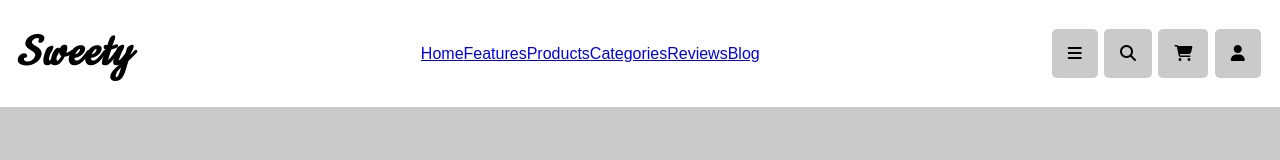
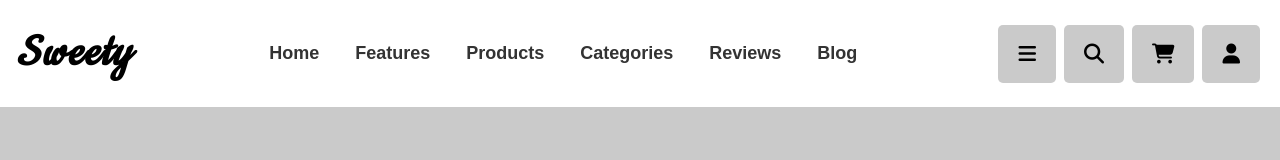
Before and after one commit to olicoding/sweety-layout-OliveiraDCI, a plain HTML site: page index.html in a window 1280 px wide. Drawn offline with Linux system fonts and the light colour scheme.

Commit message:
Header styled and links states created.

```diff
--- a/style.css
+++ b/style.css
@@ -27,6 +27,8 @@ body {
 /* Header */
 
 header {
+  position: sticky;
+  top: 0;
   background-color: #fff;
   padding: 1em;
   width: 100vw;
@@ -42,17 +44,47 @@ header {
   letter-spacing: 2px;
 }
 
-.nav-list {
-  /* display: none; */
+.nav-list li {
+  position: relative;
+  list-style: none;
+  padding: 0 1em;
+  font-size: 1.8rem;
+  font-weight: 600;
 }
 
-.nav-list li {
-  list-style: none;
+.nav-list li::before {
+  position: absolute;
+  content: "";
+  top: -5px;
+  left: 5px;
+  width: 90%;
+  height: 5px;
+}
+
+li:hover::before {
+  background-color: deeppink;
 }
 
 .nav-btn {
-  padding: 0.8em 1em;
+  padding: 0.7em 1em;
   margin: 0 0.2em;
+  border-radius: 5px;
   background-color: rgba(150, 150, 150, 0.5);
-  border-radius: 5px;
+  font-size: 2rem;
 }
+
+.nav-btn:hover {
+  background-color: deeppink;
+  color: #fff;
+}
+
+/* Links */
+
+a:link, a:visited {
+  text-decoration: none;
+  color: #333;
+}
+
+a:hover, a:active {
+text-shadow: #FC0 0 0 10px;
+}
```
